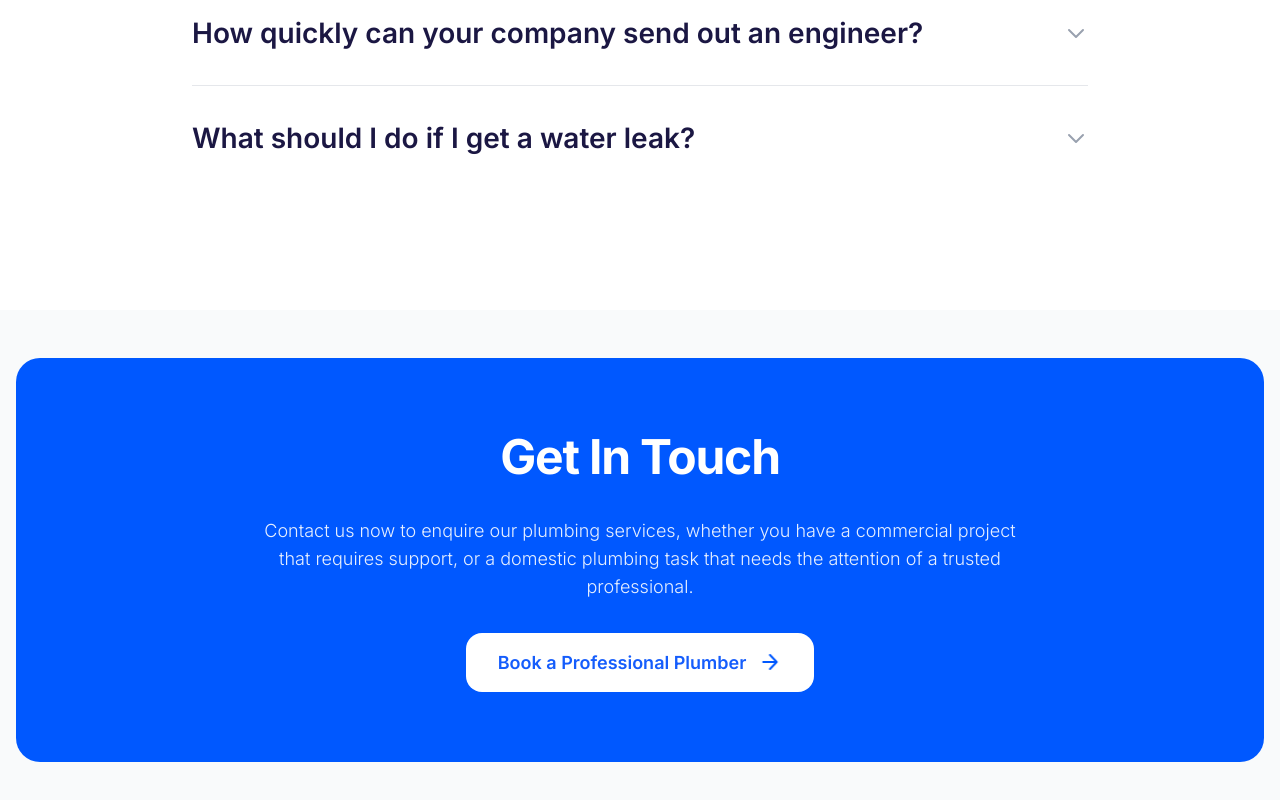
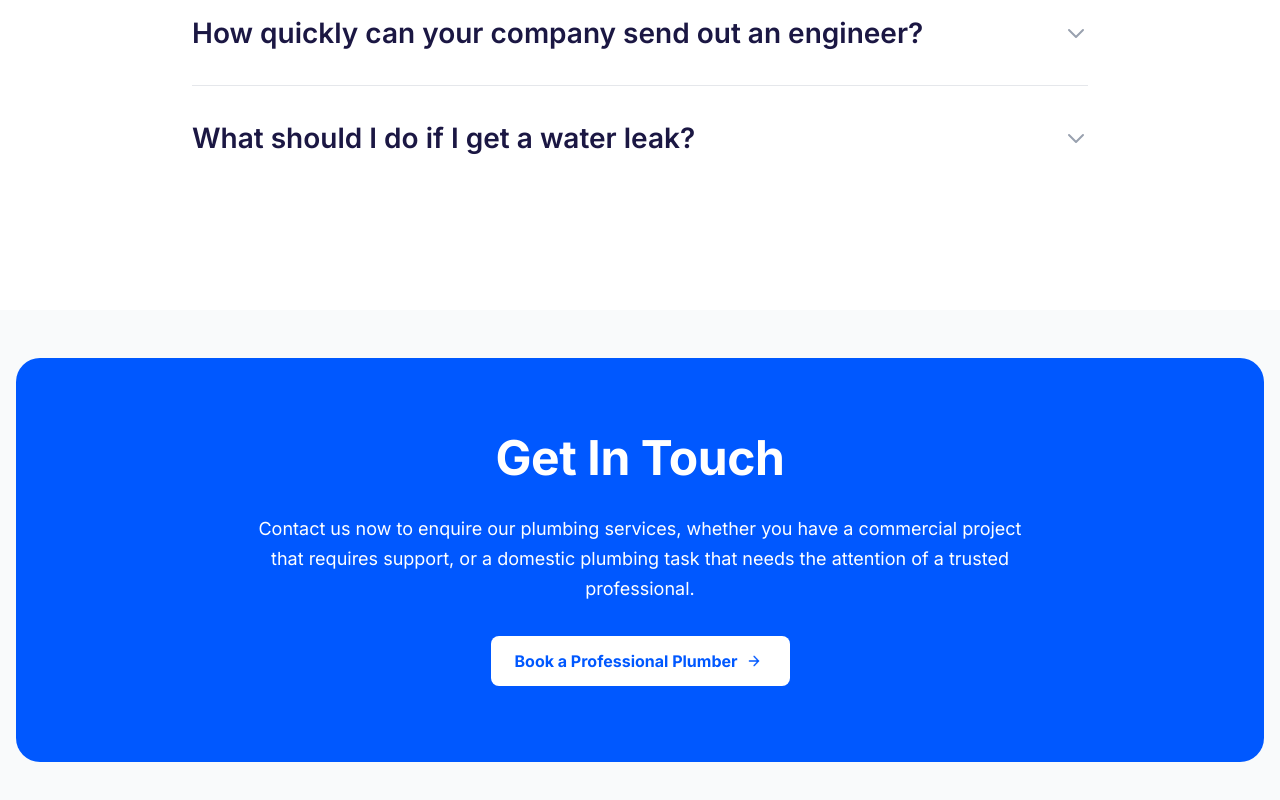
Before and after one commit to HasnathAhmedTamim/tech-task-1, a React (Vite) app: page / in a window 1280 px wide. Shown: the part 609-1409 px from the top of the page. Built offline with nearby package versions, Linux system fonts and the light colour scheme.

Commit message:
get in touch section done

```diff
--- a/src/components/GetInTouchSection.jsx
+++ b/src/components/GetInTouchSection.jsx
@@ -14,30 +14,67 @@ const GetInTouchSection = () => {
             opacity: 1
           }}
         >
-          <h2 className="text-white font-inter font-bold
-                         text-[24px] leading-[28px]
-                         md:text-[36px] md:leading-[42px]
-                         lg:text-[48px] lg:leading-[56px]"
-              style={{letterSpacing: '-2%'}}>
-            Get In Touch
+          <h2 className="text-white font-inter font-bold text-center"
+              style={{
+                fontFamily: 'Inter',
+                fontWeight: 700,
+                color: '#FFFFFF',
+                letterSpacing: '-3%',
+                textAlign: 'center'
+              }}>
+            <span className="block md:hidden" style={{fontSize: '24px', lineHeight: '32px'}}>
+              Get In Touch
+            </span>
+            <span className="hidden md:block lg:hidden" style={{fontSize: '32px', lineHeight: '40px'}}>
+              Get In Touch
+            </span>
+            <span className="hidden lg:block" style={{fontSize: '48px', lineHeight: '100%'}}>
+              Get In Touch
+            </span>
           </h2>
 
-          <p className="text-white/90 font-inter font-light text-center
-                        text-[14px] leading-[20px]
-                        md:text-[16px] md:leading-[24px]
-                        lg:text-[18px] lg:leading-[28px] lg:max-w-3xl">
-            Contact us now to enquire our plumbing services, whether you have a commercial project that requires support, or a domestic plumbing task that needs the attention of a trusted professional.
+          <p className="text-white font-inter font-normal text-center"
+             style={{
+               fontFamily: 'Inter',
+               fontWeight: 400,
+               color: '#FFFFFF',
+               letterSpacing: '0%',
+               textAlign: 'center'
+             }}>
+            <span className="block md:hidden" style={{fontSize: '14px', lineHeight: '20px'}}>
+              Contact us now to enquire our plumbing services, whether you have a commercial project that requires support, or a domestic plumbing task that needs the attention of a trusted professional.
+            </span>
+            <span className="hidden md:block lg:hidden" style={{fontSize: '14px', lineHeight: '20px'}}>
+              Contact us now to enquire our plumbing services, whether you have a commercial project that requires support, or a domestic plumbing task that needs the attention of a trusted professional.
+            </span>
+            <span className="hidden lg:block lg:max-w-3xl" style={{fontSize: '18px', lineHeight: '30px'}}>
+              Contact us now to enquire our plumbing services, whether you have a commercial project that requires support, or a domestic plumbing task that needs the attention of a trusted professional.
+            </span>
           </p>
 
-          <button className="inline-flex items-center bg-white text-blue-600 font-semibold rounded-[12px] hover:bg-blue-50 transition-all duration-300 font-inter
-                           text-[14px] px-4 py-2 gap-2
-                           md:text-[16px] md:px-6 md:py-3 md:gap-3 md:rounded-[14px]
-                           lg:text-[18px] lg:px-8 lg:py-4 lg:gap-3 lg:rounded-[16px] lg:hover:shadow-lg lg:hover:scale-105 lg:active:scale-95">
-            Book a Professional Plumber
+          <button
+            className="inline-flex items-center bg-white hover:bg-blue-50 transition-all duration-300 hover:shadow-lg hover:scale-105 active:scale-95
+                       w-[260px] h-[40px] px-[20px] py-[10px]
+                       md:w-[299px] md:h-[50px] md:px-[24px] md:py-[10px]"
+            style={{
+              borderRadius: '8px',
+              opacity: 1,
+              gap: '8px',
+              fontFamily: 'Inter',
+              fontWeight: 700,
+              letterSpacing: '-1%',
+              color: '#0058FF'
+            }}>
+            <span className="block md:hidden" style={{fontSize: '14px', lineHeight: '20px'}}>
+              Book a Professional Plumber
+            </span>
+            <span className="hidden md:block" style={{fontSize: '16px', lineHeight: '30px'}}>
+              Book a Professional Plumber
+            </span>
             <img
               src={arrowRight}
               alt="Arrow right"
-              className="w-4 h-4 md:w-5 md:h-5 lg:w-6 lg:h-6"
+              className="w-4 h-4"
             />
           </button>
         </div>
```
